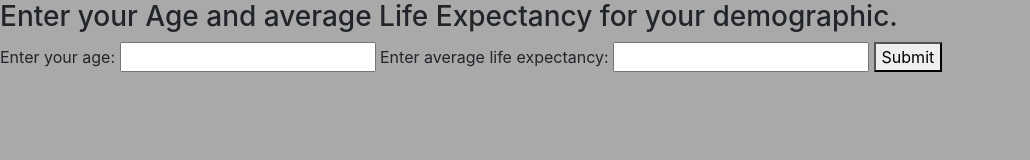
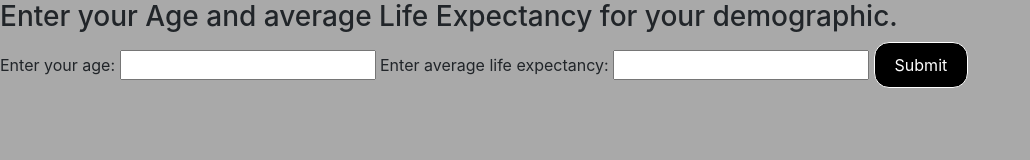
Before and after one commit to bjaitrong22/galactic-age-calculator, a website built with webpack: page src/index.html in a window 1280 px wide. Shown: the whole page, without its empty margins (0-1030 px from the left). Built offline with nearby package versions, Linux system fonts and the light colour scheme.

Commit message:
Add styling to submit button.

```diff
--- a/src/css/styles.css
+++ b/src/css/styles.css
@@ -5,3 +5,23 @@ body {
 .hidden {
   display: none;
 }
+
+#submitBtn {
+  background-color: black;
+  border-color: white;
+  border-style: solid;
+  border-width: 1px;
+  color: white;
+  padding-left: 20px;
+  padding-right: 20px;
+  padding-top: 10px;
+  padding-bottom: 10px;
+  border-radius: 15px;
+  transition: background-color .15s, color .15s, border-color .15s;
+}
+
+#submitBtn:hover {
+  background-color: rgb(96, 96, 241);
+  border-color: white;
+  color: yellow;
+}
```
